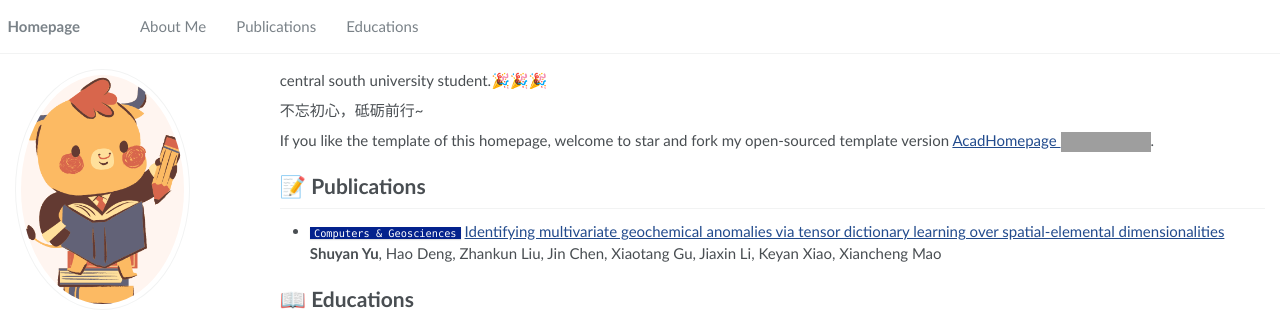
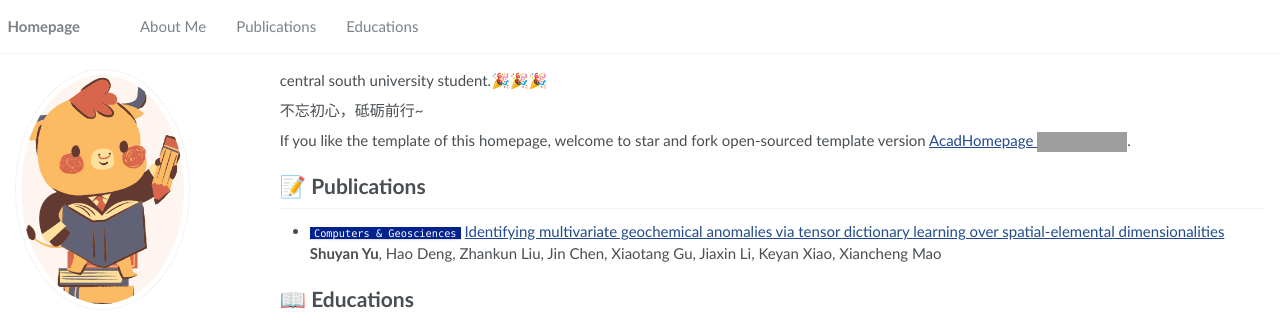
Before and after one commit to ysyBrenda/ysyBrenda.github.io, a Jekyll site: the page built from _pages/about.md, in a window 1280 px wide. Shown: the top 320 px of the page. Built offline with Jekyll 4.4.1, drawn with Linux system fonts in a browser that asks for light colours; grey boxes are pictures that could not be loaded.

Commit message:
Update about.md

```diff
--- a/_pages/about.md
+++ b/_pages/about.md
@@ -15,7 +15,7 @@ central south university student.🎉🎉🎉
 不忘初心，砥砺前行~
 
 
-If you like the template of this homepage, welcome to star and fork my open-sourced template version [AcadHomepage ![](https://img.shields.io/github/stars/RayeRen/acad-homepage.github.io?style=social)](https://github.com/RayeRen/acad-homepage.github.io).
+If you like the template of this homepage, welcome to star and fork open-sourced template version [AcadHomepage ![](https://img.shields.io/github/stars/RayeRen/acad-homepage.github.io?style=social)](https://github.com/RayeRen/acad-homepage.github.io).
 
 
 
```
